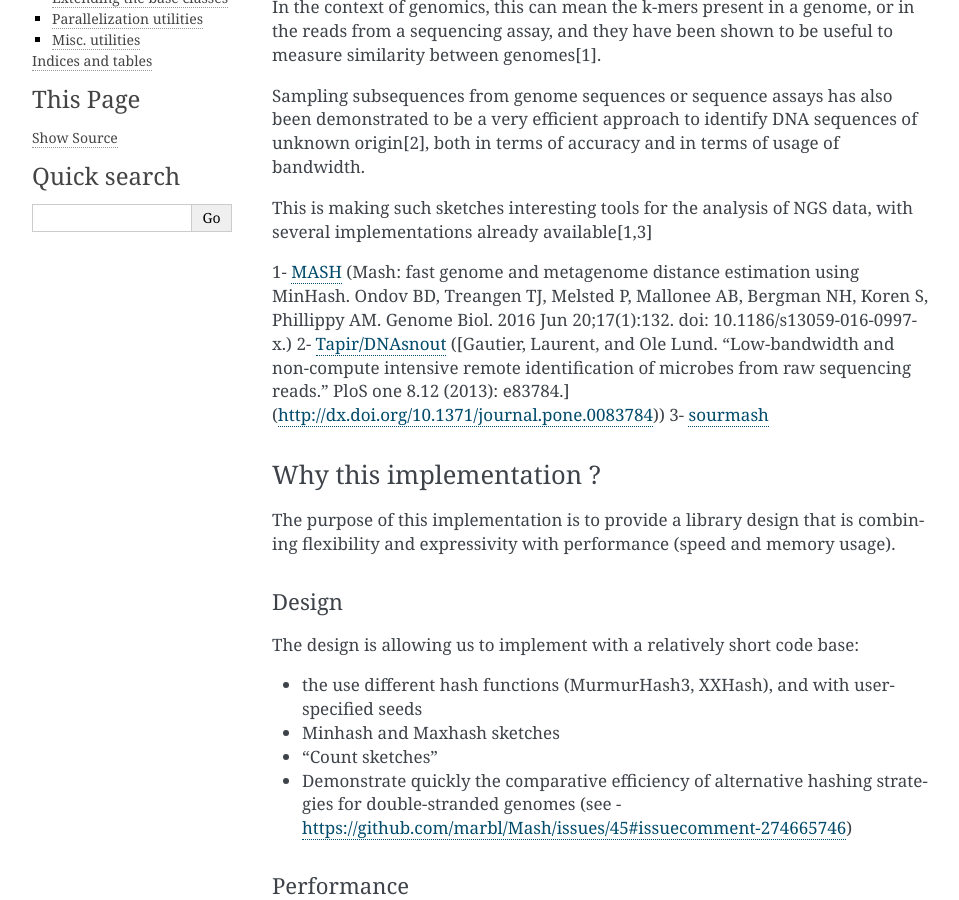
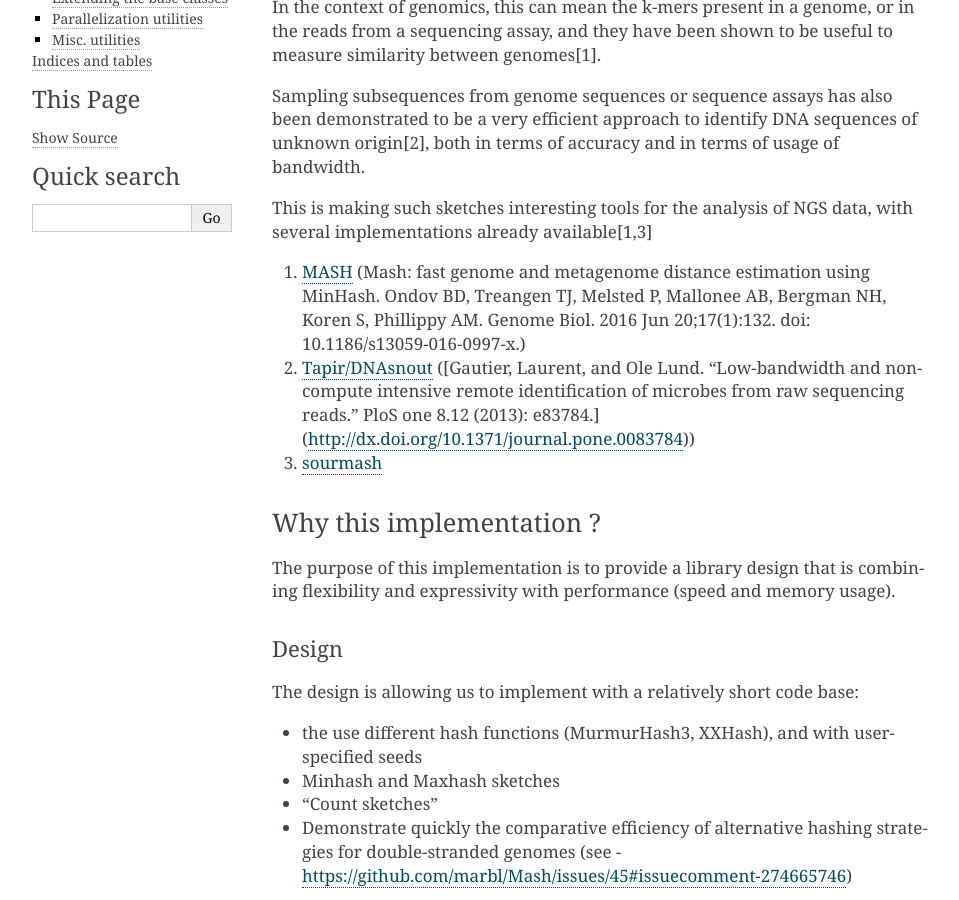
Before and after one commit to lgautier/mashing-pumpkins, a Sphinx documentation site: the page built from doc/index.rst, in a window 1280 px wide and 900 px high, scrolled down 607 px. Shown: the whole window, without its empty margins (148-1107 px from the left). Built offline with Sphinx 7.4.7, drawn with Linux system fonts in a browser that asks for light colours.

Commit message:
numbered list in doc

```diff
--- a/doc/index.rst
+++ b/doc/index.rst
@@ -43,9 +43,9 @@ terms of usage of bandwidth.
 
 This is making such sketches interesting tools for the analysis of NGS data, with several implementations already available[1,3]
 
-1- `MASH`_ (Mash: fast genome and metagenome distance estimation using MinHash. Ondov BD, Treangen TJ, Melsted P, Mallonee AB, Bergman NH, Koren S, Phillippy AM. Genome Biol. 2016 Jun 20;17(1):132. doi: 10.1186/s13059-016-0997-x.)
-2- `Tapir/DNAsnout`_ ([Gautier, Laurent, and Ole Lund. "Low-bandwidth and non-compute intensive remote identification of microbes from raw sequencing reads." PloS one 8.12 (2013): e83784.](http://dx.doi.org/10.1371/journal.pone.0083784))
-3- `sourmash`_
+1. `MASH`_ (Mash: fast genome and metagenome distance estimation using MinHash. Ondov BD, Treangen TJ, Melsted P, Mallonee AB, Bergman NH, Koren S, Phillippy AM. Genome Biol. 2016 Jun 20;17(1):132. doi: 10.1186/s13059-016-0997-x.)
+2. `Tapir/DNAsnout`_ ([Gautier, Laurent, and Ole Lund. "Low-bandwidth and non-compute intensive remote identification of microbes from raw sequencing reads." PloS one 8.12 (2013): e83784.](http://dx.doi.org/10.1371/journal.pone.0083784))
+3. `sourmash`_
 
 .. _MASH: https://github.com/marbl/Mash
 .. _Tapir/DNAsnout: https://bitbucket.org/lgautier/dnasnout-client
```
